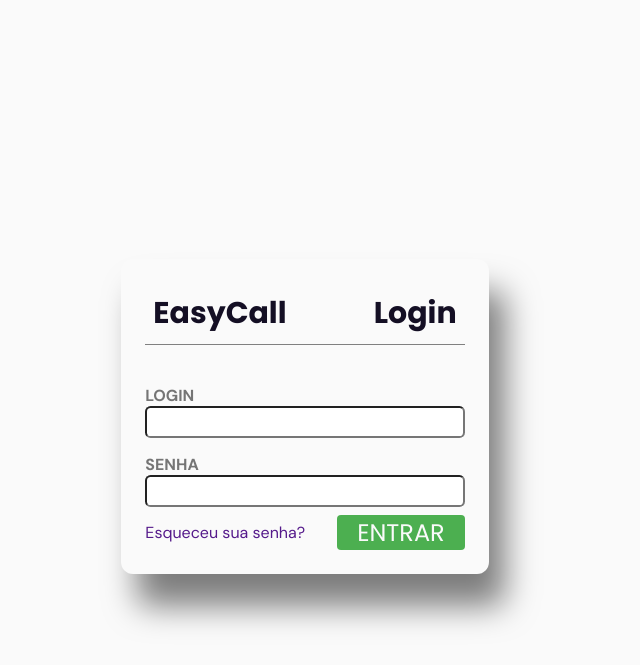
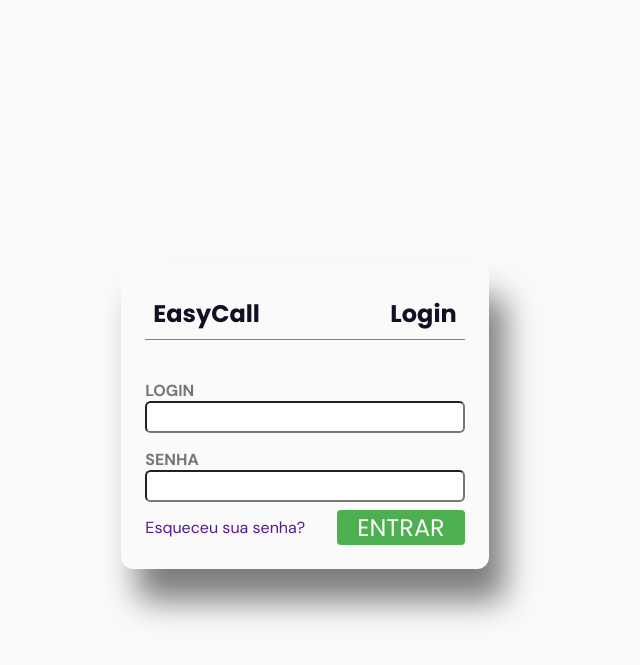
Before and after one commit to jvictormleao/easycall, a Node server app: page /login/ in a window 1280 px wide. Shown: the top 665 px of the page, without its empty margins (335-975 px from the left). Run offline with Node 20, Linux system fonts and the light colour scheme; some libraries are stand-ins or nearby versions.

Commit message:
hmmmmm
hmmmm

```diff
--- a/package.json
+++ b/package.json
@@ -15,7 +15,7 @@
     "ejs": "^3.1.8",
     "express": "~4.18.2",
     "http-errors": "~2.0.0",
-    "mongoose": "^6.7.4",
+    "mongoose": "^6.8.0",
     "morgan": "~1.10.0",
     "nodemon": "^2.0.20",
     "pm2": "^5.2.2",
--- a/public/stylesheets/style.css
+++ b/public/stylesheets/style.css
@@ -37,11 +37,13 @@
 /*===  BASE ============================ */
 html {
   height: 100%;
+
   scroll-behavior: smooth;
 }
 
 body {
   height: 100%;
+
   display: flex;
   justify-content: center;
   align-items: center;
@@ -60,7 +62,7 @@
 }
 
 .title {
-  font: 700 1.875rem 'Poppins', sans-serif;
+  font: 700 1.5rem 'Poppins', sans-serif;
   color: var(--title-color);
   -webkit-font-smoothing: auto;
 }
@@ -87,10 +89,13 @@
 }
 
 #login {
+  margin-left: 1rem;
+  margin-right: 1rem;
   display: grid;
-  gap: 2rem;
+  gap: 1rem;
   justify-content: center;
   height: auto;
+  width: auto;
 }
 
 #login header {
@@ -143,6 +148,7 @@
   font-size: 1rem;
   width: auto;
 }
+
 .login-form input[type='submit'] {
   font: 400 1.5rem 'Poppins', sans-serif;
   display: inline-flex;
@@ -155,7 +161,8 @@
   transition: background-color 0.5s;
 }
 
-.login-form input[type='text'], .login-form input[type='password'] {
+.login-form input[type='text'],
+.login-form input[type='password'] {
   padding-left: 0.25rem;
   padding-right: 0.25rem;
 }
```
Also changed, not shown: public/javascripts/main.js (deleted), 1 other file.
